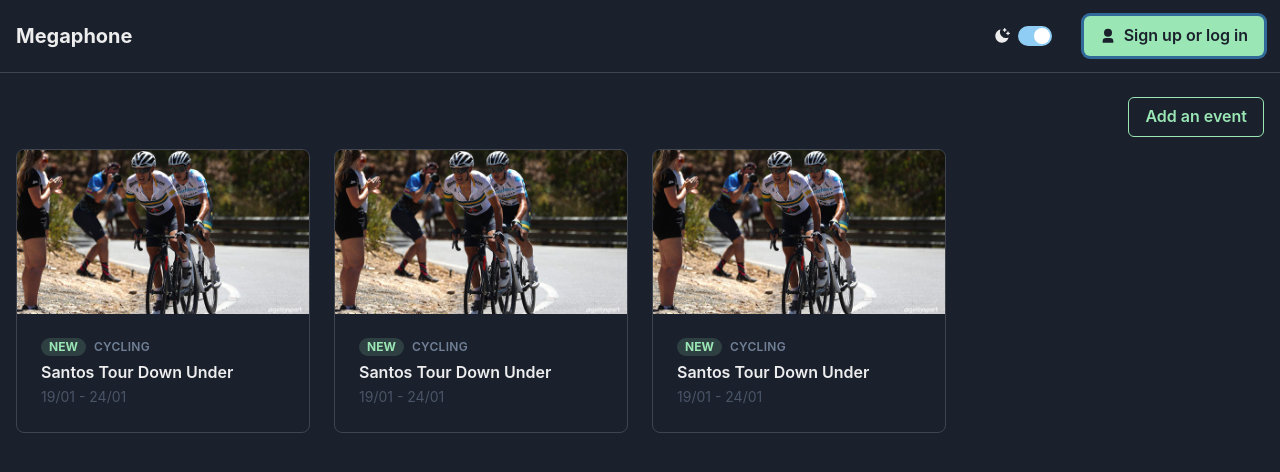
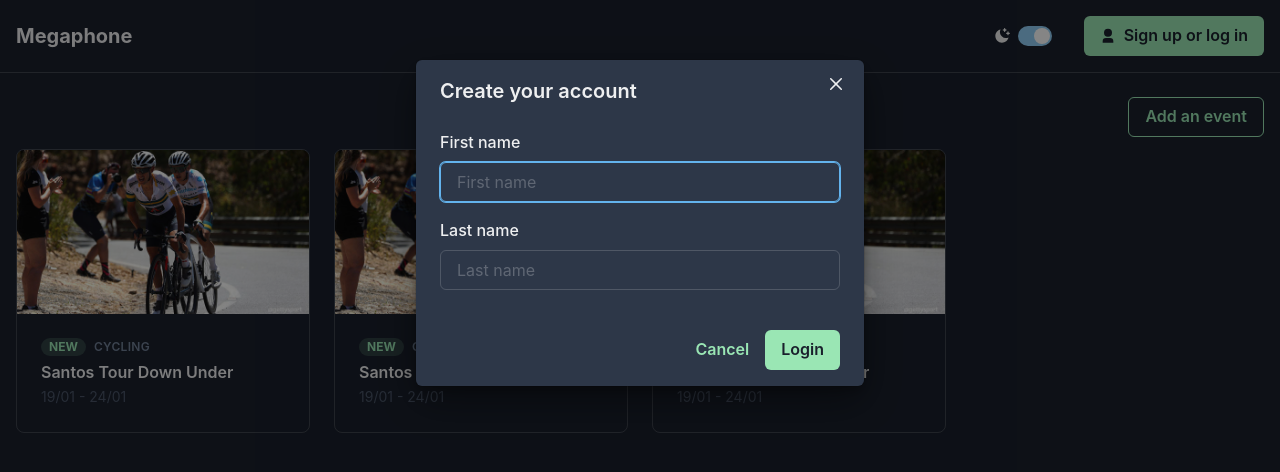
Before and after one commit to brenner-company/megaphone, a Next.js app: page / in a window 1280 px wide. Both pictures are taken after a click on the button "Sign up or log in". Shown: the top 472 px of the page. Built offline with nearby package versions, Linux system fonts and the light colour scheme; no server answers.

Commit message:
Login functionality

```diff
--- a/components/Header.js
+++ b/components/Header.js
@@ -11,8 +11,9 @@ import {
   VisuallyHidden,
   HStack,
 } from '@chakra-ui/react';
-import Button from '@/components/Button';
-import { RiUser3Fill, RiMoonClearFill } from 'react-icons/ri';
+// import Button from '@/components/Button';
+import Login from '@/components/Login';
+import { RiMoonClearFill } from 'react-icons/ri';
 
 export default function Header() {
   const { colorMode, toggleColorMode } = useColorMode();
@@ -46,9 +47,10 @@ export default function Header() {
                   onChange={toggleColorMode}
                 />
               </FormControl>
-              <Button leftIcon={<RiUser3Fill />} colorScheme="primary">
+              {/* <Button leftIcon={<RiUser3Fill />} onClick={Login.onOpen}>
                 Sign up or log in
-              </Button>
+              </Button> */}
+              <Login />
             </HStack>
           </Flex>
         </Box>
--- /dev/null
+++ b/components/Login.js
@@ -0,0 +1,56 @@
+import { useRef } from 'react';
+import {
+  Modal,
+  ModalOverlay,
+  ModalContent,
+  ModalHeader,
+  ModalFooter,
+  ModalBody,
+  ModalCloseButton,
+  FormControl,
+  FormLabel,
+  Input,
+  useDisclosure,
+} from '@chakra-ui/react';
+import Button from '@/components/Button';
+import { RiUser3Fill } from 'react-icons/ri';
+
+export default function Login() {
+  const { isOpen, onOpen, onClose } = useDisclosure();
+
+  const initialRef = useRef();
+
+  return (
+    <>
+      <Button leftIcon={<RiUser3Fill />} onClick={onOpen}>
+        Sign up or log in
+      </Button>
+
+      <Modal initialFocusRef={initialRef} isOpen={isOpen} onClose={onClose}>
+        <ModalOverlay />
+        <ModalContent>
+          <ModalHeader>Create your account</ModalHeader>
+          <ModalCloseButton />
+          <ModalBody pb={6}>
+            <FormControl>
+              <FormLabel>First name</FormLabel>
+              <Input ref={initialRef} placeholder="First name" />
+            </FormControl>
+
+            <FormControl mt={4}>
+              <FormLabel>Last name</FormLabel>
+              <Input placeholder="Last name" />
+            </FormControl>
+          </ModalBody>
+
+          <ModalFooter>
+            <Button variant="ghost" onClick={onClose}>
+              Cancel
+            </Button>
+            <Button>Login</Button>
+          </ModalFooter>
+        </ModalContent>
+      </Modal>
+    </>
+  );
+}
--- a/lib/auth.js
+++ b/lib/auth.js
@@ -1,5 +1,5 @@
 import React, { useState, useEffect, useContext, createContext } from 'react';
-import firebase from './firebase';
+import firebase from '@/lib/firebase';
 
 const authContext = createContext();
 
```
